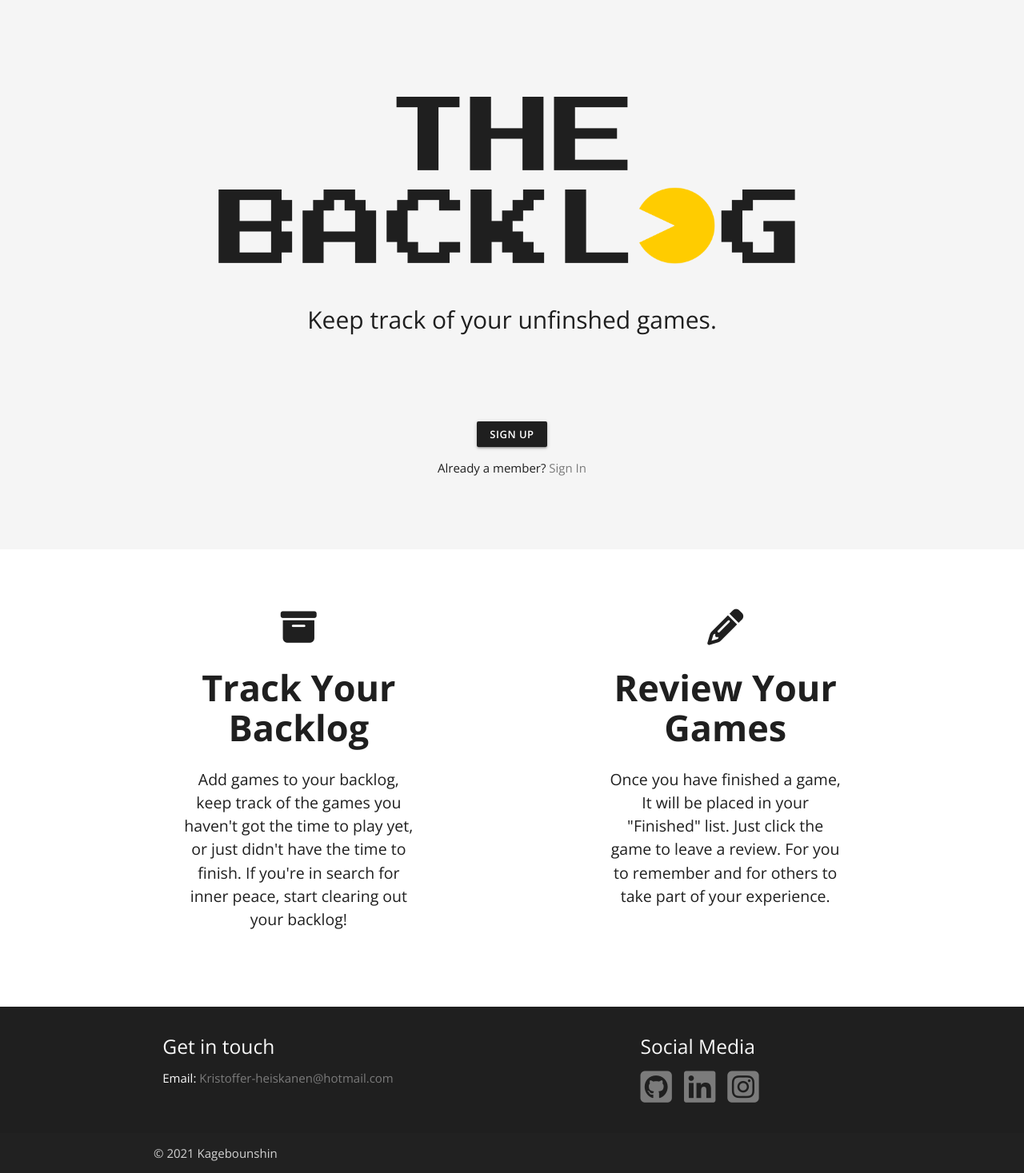
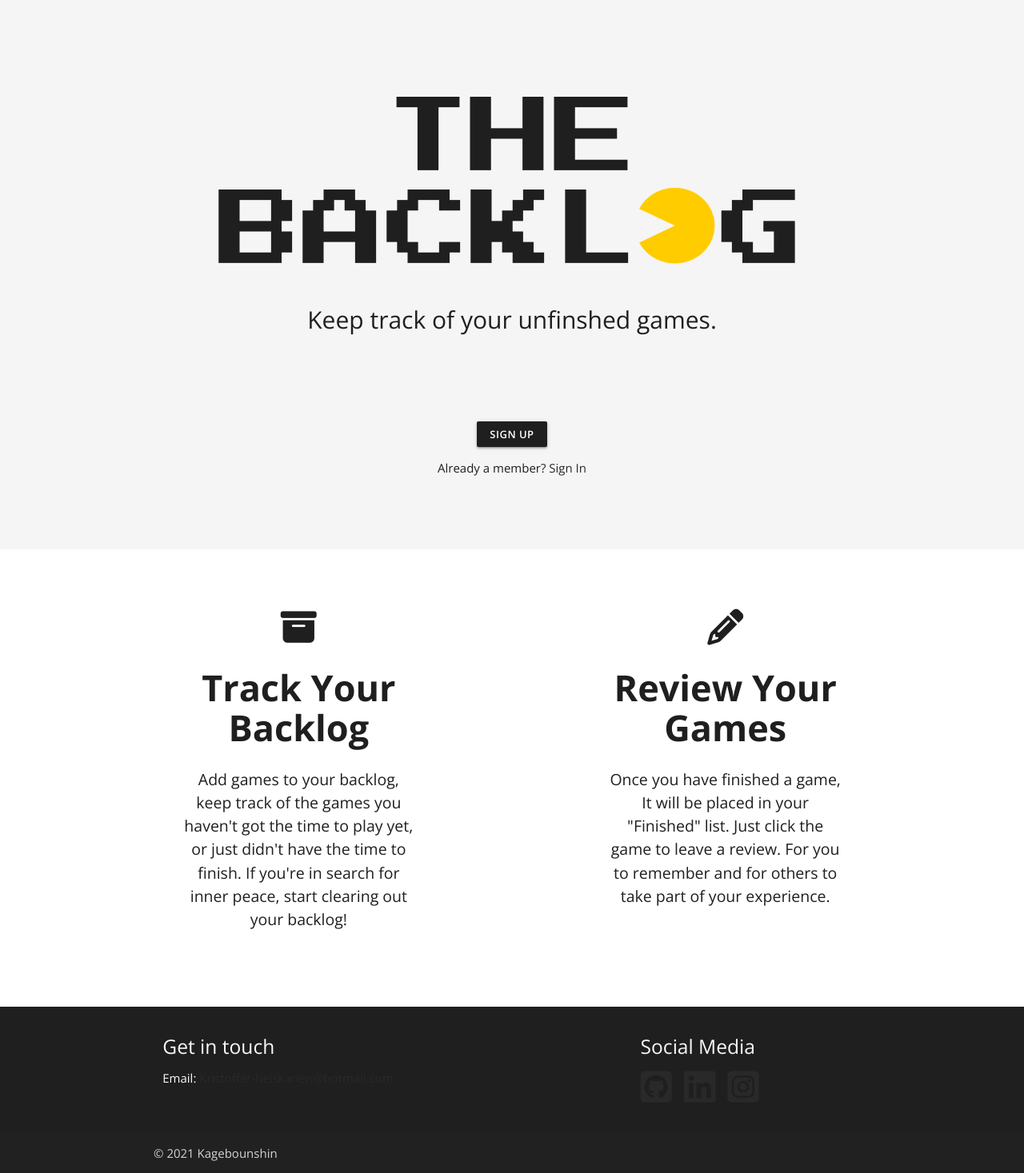
Before and after one commit to Kagebounshin/game-rating-site, a Flask app: page / in a window 1280 px wide. Shown: the part 65-1532 px from the top of the page at 80% size. Run offline with Flask 2, Linux system fonts and the light colour scheme; some libraries are stand-ins or nearby versions.

Commit message:
Change background and color setting for fullreview, changed the color to a darker grey for a links

```diff
--- a/static/css/style.css
+++ b/static/css/style.css
@@ -27,6 +27,7 @@ main {
 .bg-color-flashes,
 .bg-color-profile,
 .bg-color-backlog,
+.bg-color-fullreviews,
 .bg-color-add {
     background-color: #f5f5f5;
 }
@@ -35,8 +36,7 @@ main {
     background-color: #fff;
 }
 
-.bg-color-footer,
-.bg-color-fullreviews{
+.bg-color-footer{
     background-color: #1f1f1f;
 }
 
@@ -147,7 +147,7 @@ a.sidenav-trigger.left {
 }
 
 .info-container,
-.about-container {
+.about-container{
     color: #1f1f1f;
     padding-top: 5rem;
     padding-bottom: 5rem;
@@ -201,7 +201,7 @@ a.sidenav-trigger.left {
 }
 
 .fullreview-container {
-    color: #7b7b7b;
+    color: #1f1f1f;
     margin-bottom: 0;
     padding-bottom: 5rem;
     padding-top: 5rem;
@@ -224,7 +224,7 @@ a.sidenav-trigger.left {
 }
 
 .fullreview-container a {
-    color: #ffcc00;
+    color: #7b7b7b;
 }
 
 .backlog-container a,
@@ -776,7 +776,8 @@ i.fas.fa-times:hover {
 .backlog .title:first-child:hover,
 .finished-backlog a:hover,
 .review-inner .title:hover,
-.profile-container .review-inner .title:hover {
+.profile-container .review-inner .title:hover,
+.fullreview-container a:hover {
     color: #ffcc00;
     transition: 300ms ease-in-out;
     text-decoration: underline;
@@ -787,8 +788,7 @@ i.fas.fa-times:hover {
 }
 
 .review-inner .link:first-child:hover,
-.profile-container .review-inner .link:hover,
-.fullreview-container a:hover {
+.profile-container .review-inner .link:hover {
     color: #d8ad00;
     transition: 300ms ease-in-out;
 }
@@ -840,10 +840,6 @@ i.fas.fa-times:hover {
 
 .flashes h4 {
     color: #1f1f1f;
-}
-
-a {
-    color: #7b7b7b;
 }
 
 .hr-profile {
@@ -898,6 +894,10 @@ a {
     padding-bottom: 1rem;
 }
 
+a {
+    color: #292929;
+}
+
 /* --------------KEYFRAMES--------------- */
 
 @keyframes fadeIn {
```
